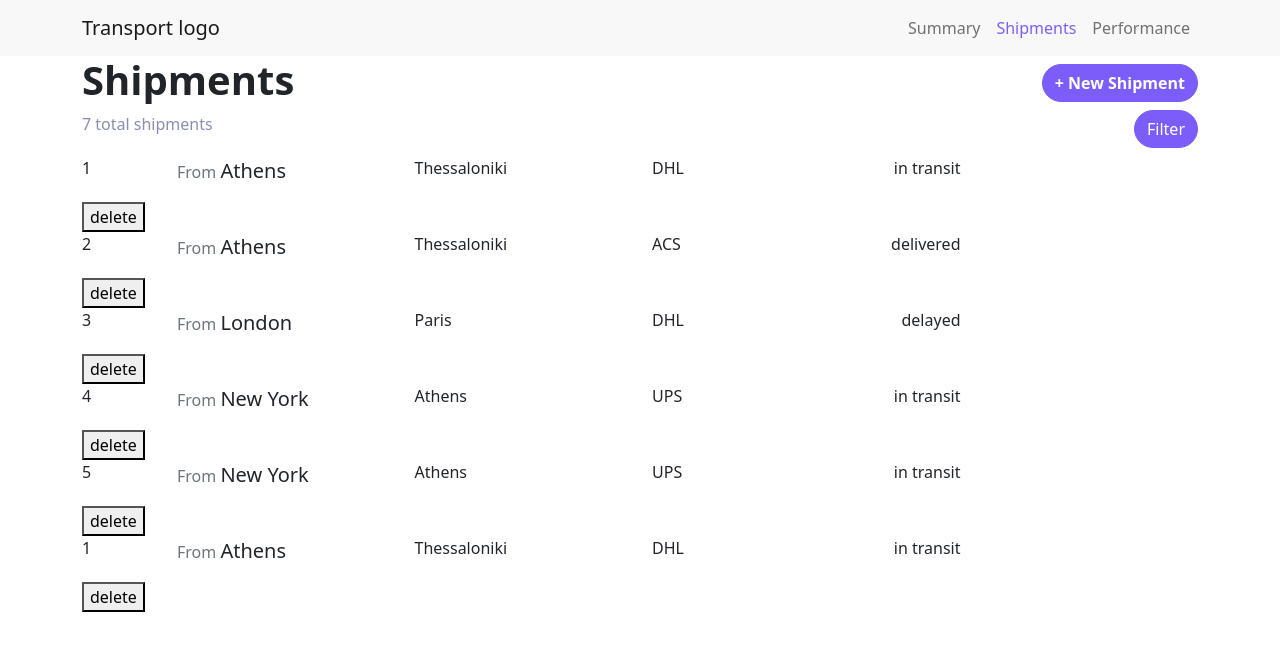
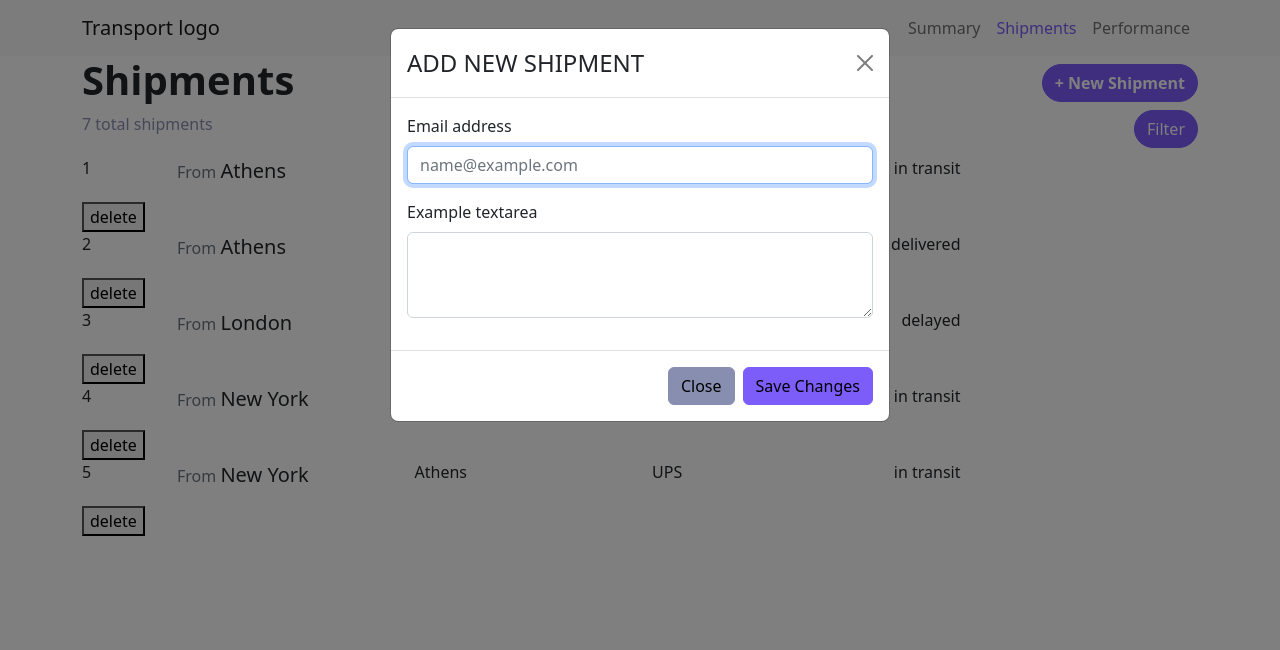
Before and after one commit to geoelectrof/tms-dashboard, a React (Vite) app: page /shipments in a window 1280 px wide. Both pictures are taken after a click on the button "+ New Shipment". Shown: the top 650 px of the page. Built offline with nearby package versions, Linux system fonts and the light colour scheme.

Commit message:
Added new shipment modal functionality with redux

```diff
--- /dev/null
+++ b/src/components/NewShipmentModal.jsx
@@ -0,0 +1,58 @@
+import Button from "react-bootstrap/Button";
+import Form from "react-bootstrap/Form";
+import Modal from "react-bootstrap/Modal";
+import { useDispatch, useSelector } from "react-redux";
+import { hideNewShipmentModal } from "../features/newShipmentModal/newShipmentModalSlice";
+
+function NewShipmentModal() {
+    const dispatch = useDispatch()
+    const show = useSelector(state => state.newShipmentModal.show)
+
+    return (
+      <>
+        <Modal show={show} onHide={() => dispatch(hideNewShipmentModal())}>
+          <Modal.Header closeButton>
+            <Modal.Title>ADD NEW SHIPMENT</Modal.Title>
+          </Modal.Header>
+          <Modal.Body>
+            <Form>
+              <Form.Group
+                className="mb-3"
+                controlId="exampleForm.ControlInput1"
+              >
+                <Form.Label>Email address</Form.Label>
+                <Form.Control
+                  type="email"
+                  placeholder="name@example.com"
+                  autoFocus
+                />
+              </Form.Group>
+              <Form.Group
+                className="mb-3"
+                controlId="exampleForm.ControlTextarea1"
+              >
+                <Form.Label>Example textarea</Form.Label>
+                <Form.Control as="textarea" rows={3} />
+              </Form.Group>
+            </Form>
+          </Modal.Body>
+          <Modal.Footer>
+            <Button
+              variant="secondary"
+              onClick={() => dispatch(hideNewShipmentModal())}
+            >
+              Close
+            </Button>
+            <Button
+              variant="primary"
+              onClick={() => dispatch(hideNewShipmentModal())}
+            >
+              Save Changes
+            </Button>
+          </Modal.Footer>
+        </Modal>
+      </>
+    );
+}
+
+export default NewShipmentModal;
--- a/src/components/Shipments.jsx
+++ b/src/components/Shipments.jsx
@@ -4,8 +4,10 @@ import { LinkContainer } from "react-router-bootstrap"
 import { Container, Row, Col, Button, Dropdown, Form } from "react-bootstrap"
 import ShipmentCard from "./ShipmentCard"
 import FiltersOffCanvas from "./FiltersOffCanvas"
+import NewShipmentModal from "./NewShipmentModal"
 import { openFiltersOffCanvas } from "../features/filtersOffCanvas/filtersOffCanvasSlice"
 import { addShipment } from "../features/transports/shipmentsSlice"
+import { showNewShipmentModal } from "../features/newShipmentModal/newShipmentModalSlice"
 
 const Shipments = () => {
 
@@ -123,7 +125,8 @@ const Shipments = () => {
           <Col className="text-end">
             <Button
               variant="primary text-white fw-bold w-5 rounded-pill mt-2"
-              onClick={()=>dispatch(addShipment(testShipment))}
+              onClick={()=>dispatch(showNewShipmentModal())}
+              // onClick={()=>dispatch(addShipment(testShipment))}
             >
               + New Shipment
             </Button>
@@ -177,6 +180,7 @@ const Shipments = () => {
         checkFilters={checkFilters}
         handleRemoveFilters={handleRemoveFilters}
       />
+      <NewShipmentModal />
     </>
   );
 }
--- /dev/null
+++ b/src/features/newShipmentModal/newShipmentModalSlice.js
@@ -0,0 +1,21 @@
+import { createSlice } from "@reduxjs/toolkit";
+
+const initialState = {
+    show: false
+}
+
+const newShipmentModalSlice = createSlice({
+    name: "newShipmentModal",
+    initialState,
+    reducers: {
+        showNewShipmentModal: state => {
+            state.show = true
+        },
+        hideNewShipmentModal: state => {
+            state.show = false
+        }
+    }
+})
+
+export default newShipmentModalSlice.reducer
+export const { showNewShipmentModal, hideNewShipmentModal } = newShipmentModalSlice.actions
--- a/src/store.js
+++ b/src/store.js
@@ -1,10 +1,12 @@
 import { configureStore } from "@reduxjs/toolkit";
 import shipmentsSlice from "./features/transports/shipmentsSlice";
 import filtersOffCanvasSlice from "./features/filtersOffCanvas/filtersOffCanvasSlice";
+import newShipmentModalSlice from "./features/newShipmentModal/newShipmentModalSlice";
 
 export const store = configureStore({
     reducer: {
         shipments: shipmentsSlice,
-        filtersOffCanvas: filtersOffCanvasSlice
+        filtersOffCanvas: filtersOffCanvasSlice,
+        newShipmentModal: newShipmentModalSlice
     },
 })
```
